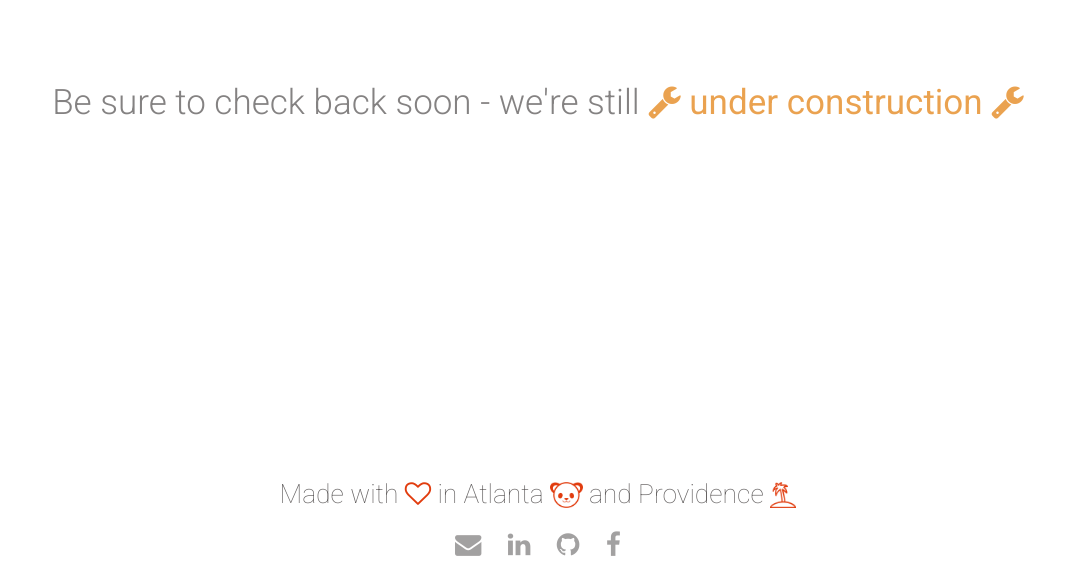
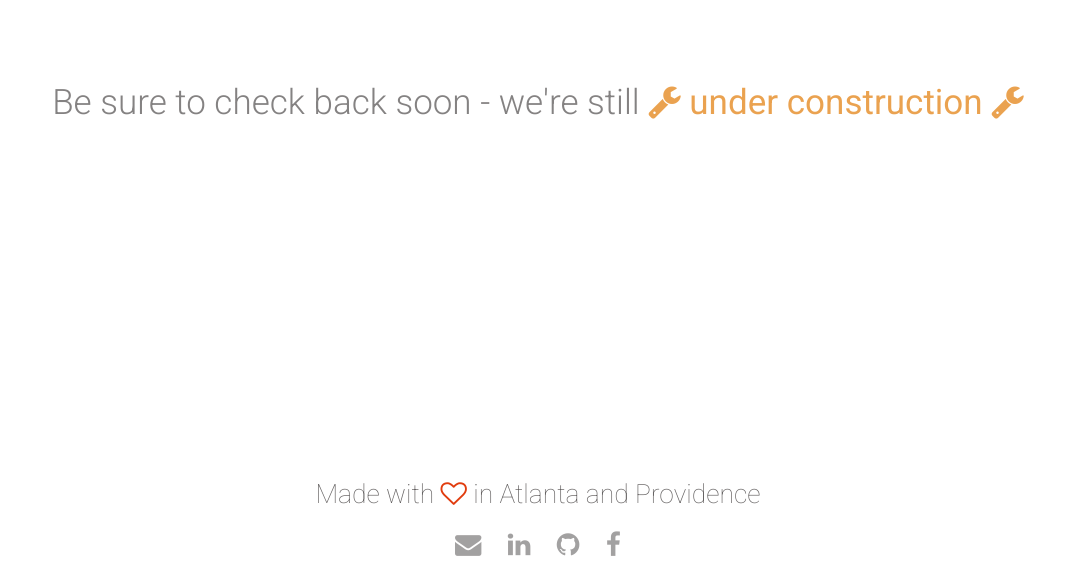
Before and after one commit to sumitsohani/sumitsohani.github.io, a plain HTML site: page index.html in a window 1280 px wide. Shown: the part 222-800 px from the top of the page, without its empty margins (102-1171 px from the left). Drawn offline with nearby package versions, Linux system fonts and the light colour scheme.

Commit message:
Update index.html

```diff
--- a/index.html
+++ b/index.html
@@ -25,9 +25,9 @@
         Made with
         <i id="heart" class="fa fa-heart-o fa-heart" aria-hidden="true"></i>
         in Atlanta
-        <a href="https://www.youtube.com/watch?v=E5ONTXHS2mM"><img class="footer-icon panda" src="assets/panda.png" onmouseover="this.src='assets/panda-highlighted.png'" onmouseout="this.src='assets/panda.png'"></a>
+        <!--<a href="https://www.youtube.com/watch?v=E5ONTXHS2mM"><img class="footer-icon panda" src="assets/panda.png" onmouseover="this.src='assets/panda-highlighted.png'" onmouseout="this.src='assets/panda.png'"></a>-->
         and Providence
-        <a href="https://twitter.com/justinbieber/status/6350337695?lang=en"><img class="footer-icon panda" src="assets/island.png" onmouseover="this.src='assets/island-highlighted.png'" onmouseout="this.src='assets/island.png'"></a>
+        <!--<a href="https://twitter.com/justinbieber/status/6350337695?lang=en"><img class="footer-icon panda" src="assets/island.png" onmouseover="this.src='assets/island-highlighted.png'" onmouseout="this.src='assets/island.png'"></a>-->
       </div>
       <div class="social-media">
         <a href="mailto:sumit_sohani@brown.edu"><i class="fa fa-envelope sm" aria-hidden="true"></i></a><a href="https://linkedin.com/in/sumit-sohani"><i class="fa fa-linkedin sm" aria-hidden="true"></i></a><a href="https://github.com/sumitsohani"><i class="fa fa-github sm" aria-hidden="true"></i></a><a href="https://www.facebook.com/sumitsohani"><i class="fa fa-facebook sm" aria-hidden="true"></i></a></div>
```
